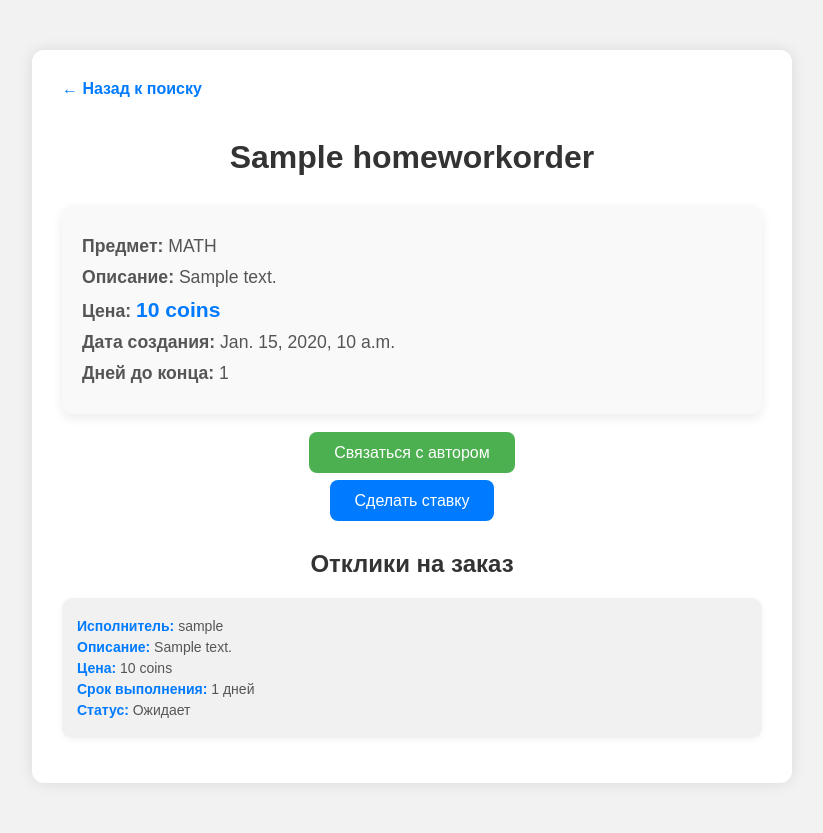
After one commit to myfish-code/Lcoin, a Django app: page /search/1/ in a window 1280 px wide. The commit adds this page. Shown: the whole page, without its empty margins (228-1051 px from the left). Run offline with Django 5.2, Linux system fonts and the light colour scheme; tables that the repository leaves empty hold one stand-in row (values such as "Sample post").

Commit message:
add bids, order_delete

```diff
--- a/homework/models.py
+++ b/homework/models.py
@@ -20,4 +20,34 @@ class HomeworkOrder(models.Model):
     deadline_time = models.IntegerField()
 
     subject = models.CharField(max_length=10, choices=SUBJECT_CHOICES)
-    author = models.ForeignKey(settings.AUTH_USER_MODEL, on_delete=models.CASCADE, related_name='orders')
+    author = models.ForeignKey(settings.AUTH_USER_MODEL,
+                                on_delete=models.CASCADE,
+                                  related_name='orders')
+
+
+class ResponseBid(models.Model):
+
+    description = models.TextField()
+    author = models.ForeignKey(settings.AUTH_USER_MODEL,
+                                on_delete=models.CASCADE,
+                                  related_name="responses")
+
+    price = models.PositiveIntegerField()
+
+    order = models.ForeignKey(HomeworkOrder,
+                              on_delete=models.CASCADE,
+                              related_name="bids")
+
+    status_choice = {
+        "pending": "Ожидает",
+        "acepted": "Принят",
+        "declined": "Отклонен"
+    }
+
+    status = models.CharField(max_length=20,
+                              choices=status_choice,
+                              default="pending")
+
+    days_to_complete = models.PositiveIntegerField(default=1)
+
+    created_at = models.DateTimeField(auto_now_add=True)
--- /dev/null
+++ b/homework/templates/homework/order_detail.html
@@ -0,0 +1,73 @@
+{% load static %}
+
+<!DOCTYPE html>
+<html>
+<head>
+    <meta charset="UTF-8">
+    <title>Заказ: {{ order.name }}</title>
+    <link rel="stylesheet" href="{% static 'css/order_detail.css' %}">
+</head>
+<body>
+
+
+    <div class="container">
+        <a href="{% url 'homework:search' %}" class="back-link">&larr; Назад к поиску</a>
+        <h1>{{ order.name }}</h1>
+
+        <div class="order-card">
+            <p><strong>Предмет:</strong> {{ order.subject }}</p>
+            <p><strong>Описание:</strong> {{ order.description }}</p>
+            <p><strong>Цена:</strong> <span class="price">{{ order.price }} coins</span></p>
+            <p><strong>Дата создания:</strong> {{ order.created_at }}</p>
+            <p><strong>Дней до конца:</strong> {{ order.deadline_time }}</p>
+        </div>
+
+        <!-- Дополнительно можно добавить кнопку для связи или редактирования -->
+        <div class="actions">
+
+            <a href="#" class="btn">Связаться с автором</a>
+
+        </div>
+
+        <div class="actions">
+            <a href="#" id="show-bid-form" class="btn btn-bid">Сделать ставку</a>
+        </div>
+
+
+        <div id="bid-form-container" style="display:none; margin-top:20px;">
+            <form method="POST" action="{% url 'homework:create_bid' order.id %}">
+                {% csrf_token %}
+                <label for="description">Описание отклика:</label><br>
+                <textarea name="description" id="description" rows="3" required></textarea><br>
+
+                <label for="price">Цена (coins):</label><br>
+                <input type="number" name="price" id="price" min="1" required><br>
+
+                <label for="days">Срок выполнения (дней):</label><br>
+                <input type="number" name="days_to_complete" id="days" min="1" required><br><br>
+
+                <button type="submit" class="btn btn-bid">Отправить ставку</button>
+            </form>
+        </div>
+
+        <div class="bids-section">
+            <h2>Отклики на заказ</h2>
+
+            {% for bid in bids %}
+                <div class="bid-card">
+                    <p><strong>Исполнитель:</strong> {{ bid.author.username }}</p>
+                    <p><strong>Описание:</strong> {{ bid.description }}</p>
+                    <p><strong>Цена:</strong> {{ bid.price }} coins</p>
+                    <p><strong>Срок выполнения:</strong> {{ bid.days_to_complete }} дней</p>
+                    <p><strong>Статус:</strong> {{ bid.get_status_display }}</p>
+                </div>
+            {% empty %}
+                <p class="no-bids">Пока нет откликов на этот заказ.</p>
+            {% endfor %}
+        </div>
+
+    </div>
+
+    <script src="{% static 'js/order_detail.js' %}"></script>
+</body>
+</html>
--- a/homework/urls.py
+++ b/homework/urls.py
@@ -1,9 +1,16 @@
 from django.urls import path
-from homework.views import search_view, orders_view
+from homework.views import search_view, orders_view, order_delete_view, order_detail_view, create_bid, bids_view
 
 app_name = 'homework'
 
 urlpatterns = [
     path("search/", search_view, name="search"),
-    path("orders/", orders_view, name="orders")
+    path("search/<int:order_id>/", order_detail_view, name="order_detail"),
+    path("search/<int:order_id>/bid", create_bid, name="create_bid"),
+
+    path("orders/", orders_view, name="orders"),
+    path("orders/<int:order_id>/delete", order_delete_view, name="order_delete"),
+
+    path("bids/", bids_view, name="bids"),
+
 ]
--- a/homework/views.py
+++ b/homework/views.py
@@ -1,6 +1,6 @@
-from django.shortcuts import render
+from django.shortcuts import render, redirect, get_object_or_404
 
-from homework.models import HomeworkOrder
+from homework.models import HomeworkOrder, ResponseBid
 
 # Create your views here.
 
@@ -12,24 +12,91 @@ def search_view(request):
 
 def orders_view(request):
 
+    error_message = None
+    user = request.user
+
     if request.method == "POST":
+
+
+
         name = request.POST.get("name")
         description = request.POST.get("description")
         price = request.POST.get("price")
         deadline_time = request.POST.get("deadline_time")
         subject = request.POST.get("subject")
 
-        HomeworkOrder.objects.create(
-            name=name,
-            description=description,
-            price=price,
-            deadline_time=deadline_time,
-            subject=subject,
-            author=request.user
-        )
+        if int(price) > user.coins:
+            error_message = "Недостаточно монет для создания заказа!"
+        else:
+
+            HomeworkOrder.objects.create(
+                name=name,
+                description=description,
+                price=price,
+                deadline_time=deadline_time,
+                subject=subject,
+                author=request.user
+            )
+
+            user.coins -= int(price)
+            user.save()
+
 
 
     orders = HomeworkOrder.objects.filter(author=request.user)
 
+    context = {
+        'orders': orders,
+        'error_message': error_message,
+        'coins': user.coins
+    }
+    return render(request, 'homework/orders.html', context)
 
-    return render(request, 'homework/orders.html', {'orders': orders})
+
+def order_delete_view(request, order_id):
+    user = request.user
+
+    order = get_object_or_404(HomeworkOrder, id=order_id, author=user)
+
+    user.coins += int(order.price)
+
+    order.delete()
+    user.save()
+
+    return redirect('homework:orders')
+
+def order_detail_view(request, order_id):
+    order = get_object_or_404(HomeworkOrder, id=order_id)
+    bids = ResponseBid.objects.filter(order=order)
+
+    context = {
+        'order':order,
+        'bids':bids,
+    }
+
+    return render(request,'homework/order_detail.html', context)
+
+def create_bid(request, order_id):
+    if request.method == "POST":
+        description = request.POST.get("description")
+        price = int(request.POST.get("price"))
+        days_to_complete = int(request.POST.get("days_to_complete"))
+        order = get_object_or_404(HomeworkOrder, id=order_id)
+
+        ResponseBid.objects.create(
+            description=description,
+            author=request.user,
+            price=price,
+            order=order,
+            days_to_complete=days_to_complete
+        )
+
+
+
+    return redirect("homework:order_detail", order_id=order_id)
+
+def bids_view(request):
+
+    bids = ResponseBid.objects.filter(author=request.user)
+
+    return render(request, 'homework/bids.html', {'bids': bids})
--- /dev/null
+++ b/static/css/order_detail.css
@@ -0,0 +1,167 @@
+body {
+    font-family: Arial, sans-serif;
+    background-color: #f2f2f2;
+    margin: 0;
+    padding: 0;
+}
+
+.container {
+    width: 90%;
+    max-width: 700px;
+    margin: 50px auto;
+    background-color: #fff;
+    padding: 30px;
+    border-radius: 12px;
+    box-shadow: 0 0 15px rgba(0,0,0,0.1);
+}
+
+.back-link {
+    display: inline-block;
+    margin-bottom: 20px;
+    text-decoration: none;
+    color: #007BFF;
+    font-weight: bold;
+}
+
+h1 {
+    text-align: center;
+    color: #333;
+    margin-bottom: 30px;
+}
+
+.order-card {
+    padding: 20px;
+    background-color: #f9f9f9;
+    border-radius: 10px;
+    box-shadow: 0 4px 12px rgba(0,0,0,0.08);
+}
+
+.order-card p {
+    font-size: 1.1em;
+    margin: 10px 0;
+    color: #555;
+}
+
+.order-card .price {
+    font-weight: bold;
+    color: #007BFF;
+    font-size: 1.2em;
+}
+
+.actions {
+    margin-top: 30px;
+    text-align: center;
+}
+
+.btn {
+    padding: 12px 25px;
+    background-color: #4CAF50;
+    color: white;
+    text-decoration: none;
+    border-radius: 8px;
+    transition: background-color 0.3s;
+}
+
+.btn:hover {
+    background-color: #45a049;
+}
+
+.btn-bid {
+    background-color: #007BFF; /* синий для ставки */
+}
+
+.btn-bid:hover {
+    background-color: #0056b3;
+}
+
+/* Контейнер формы ставки */
+#bid-form-container {
+    display: none; /* изначально скрыт */
+    background-color: #f9f9f9; /* совпадает с order-card */
+    padding: 20px;
+    border-radius: 10px;
+    border: 1px solid #ddd;
+    margin-top: 20px;
+    box-shadow: 0 2px 6px rgba(0,0,0,0.05);
+}
+
+/* Подписи к полям */
+#bid-form-container label {
+    display: block;
+    font-weight: bold;
+    margin-top: 10px;
+    margin-bottom: 5px;
+    color: #333;
+}
+
+/* Поля ввода и textarea */
+#bid-form-container input[type="number"],
+#bid-form-container textarea {
+    width: 100%;
+    padding: 10px;
+    border-radius: 6px;
+    border: 1px solid #ccc;
+    box-sizing: border-box;
+    font-size: 14px;
+    margin-bottom: 15px;
+}
+
+/* Кнопка отправки формы */
+#bid-form-container .btn-bid {
+    display: inline-block;
+    padding: 12px 25px;
+    border-radius: 8px;
+    border: none;
+    background-color: #007BFF; /* совпадает с твоим синим для ставки */
+    color: white;
+    cursor: pointer;
+    font-size: 14px;
+    transition: background-color 0.3s;
+}
+
+/* Наведение на кнопку */
+#bid-form-container .btn-bid:hover {
+    background-color: #0056b3;
+}
+
+.bids-section {
+    margin-top: 40px;
+}
+
+.bids-section h2 {
+    font-size: 1.5em;
+    margin-bottom: 20px;
+    color: #333;
+    text-align: center;
+}
+
+.bid-card {
+    background-color: #f1f1f1;
+    border-radius: 10px;
+    padding: 15px;
+    margin-bottom: 15px;
+    box-shadow: 0 2px 6px rgba(0,0,0,0.05);
+    transition: transform 0.2s, box-shadow 0.2s;
+}
+
+.bid-card:hover {
+    transform: translateY(-2px);
+    box-shadow: 0 4px 12px rgba(0,0,0,0.1);
+}
+
+.bid-card p {
+    margin: 5px 0;
+    font-size: 14px;
+    color: #555;
+}
+
+.bid-card strong {
+    color: #007BFF;
+}
+
+.no-bids {
+    text-align: center;
+    font-style: italic;
+    color: #888;
+    margin-top: 20px;
+}
--- /dev/null
+++ b/static/js/order_detail.js
@@ -0,0 +1,14 @@
+document.addEventListener("DOMContentLoaded", function() {
+    const ShowBidBtn = document.getElementById("show-bid-form");
+    const BidForms = document.getElementById("bid-form-container");
+
+    if (ShowBidBtn && BidForms) {
+        ShowBidBtn.addEventListener("click", function(e) {
+            e.preventDefault();
+            BidForms.style.display="block";
+
+        });
+
+    }
+
+});
--- a/users/templates/users/profile.html
+++ b/users/templates/users/profile.html
@@ -23,6 +23,8 @@
         <br><br>
         <a href="{% url 'homework:orders' %}" class="btn">Мои заказы</a>
         <br><br>
+        <a href="{% url 'homework:bids' %}" class="btn">Мои Ставки</a>
+        <br><br>
         <a href="{% url 'users:logout' %}" class="btn logout-btn">Выйти</a>
     </div>
 
```
Also changed, not shown: homework/templates/homework/bids.html (added, +32 -0 lines), homework/templates/homework/orders.html (+12 -0 lines), homework/templates/homework/search.html (+15 -4 lines), static/css/bids.css (added, +64 -0 lines), static/css/orders.css (+27 -0 lines), static/css/search.css (+59 -3 lines), homework/migrations/0003_responsebid.py (added).
